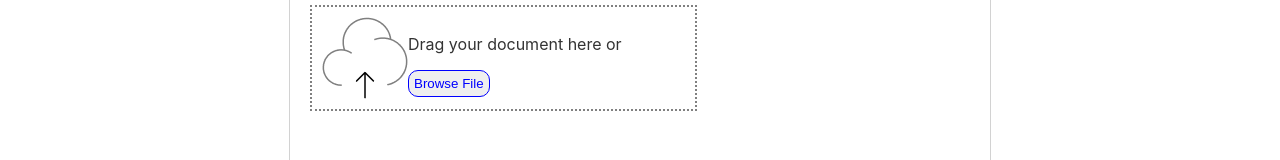
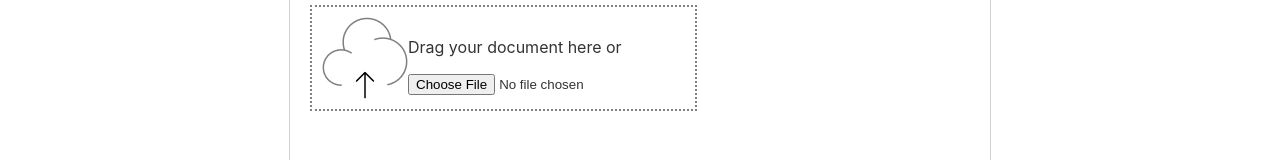
Before and after one commit to Pallavi442/assignment7, a React (Create React App) app: page /incomeDetails in a window 1280 px wide. Shown: the part 562-722 px from the top of the page. Built offline with nearby package versions, Linux system fonts and the light colour scheme.

Commit message:
file upload code

```diff
--- a/src/components/mainLoanDetails/IncomeDetails.js
+++ b/src/components/mainLoanDetails/IncomeDetails.js
@@ -105,9 +105,10 @@ function IncomeDetails() {
               <img src={img} alt="Upload" />
               <div>
                 <p>Drag your document here or</p>
-                <button className='browse-btn' type="button">
+                {/* <button className='browse-btn' type="file">
                   Browse File
-                </button>
+                </button> */}
+                <input type='file'/>
               </div>
             </div>
           </div>
```
